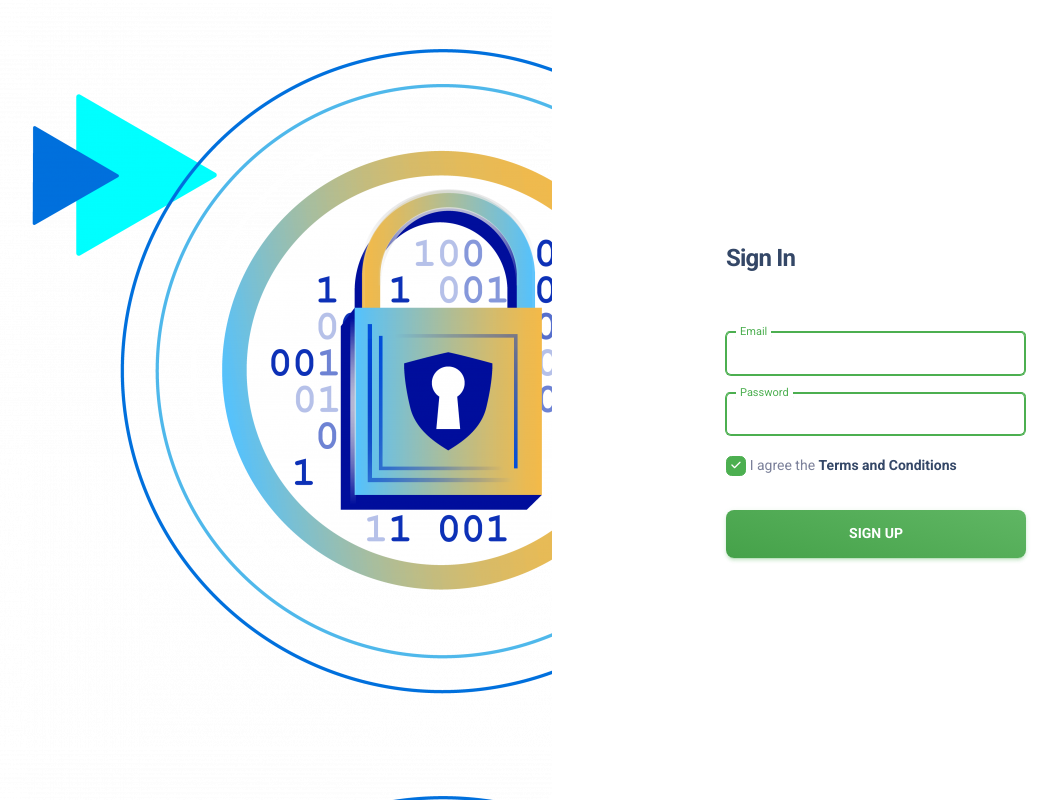
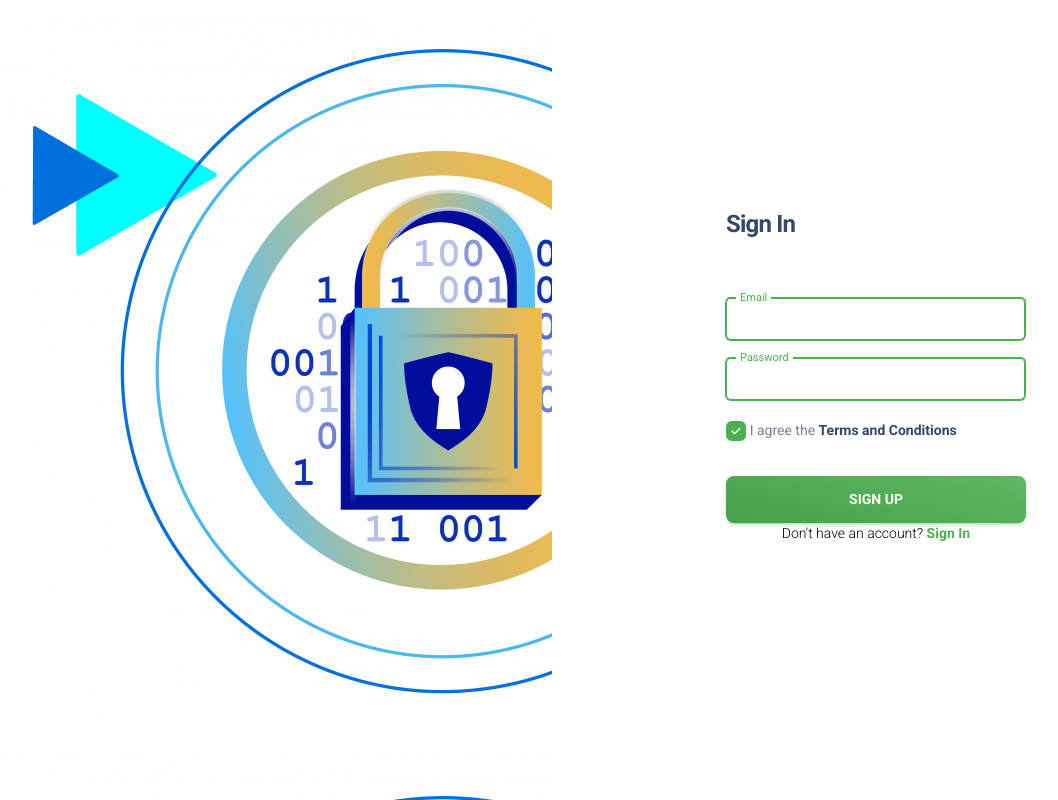
Before and after one commit to Laura-chiquillo/Criptar-Descencriptar, a Vue app: page / in a window 1280 px wide. Shown: the whole page, without its empty margins (88-1146 px from the left). Built offline with nearby package versions, Linux system fonts and the light colour scheme.

Commit message:
login terminado

```diff
--- a/package.json
+++ b/package.json
@@ -26,7 +26,7 @@
     "core-js": "3.6.5",
     "vue": "3.2.0",
     "vue-router": "4.0.14",
-    "vuex": "4.0.2"
+    "vuex": "^4.0.2"
   },
   "devDependencies": {
     "@vue/cli-plugin-babel": "~4.5.0",
--- a/src/components/MaterialButton.vue
+++ b/src/components/MaterialButton.vue
@@ -33,7 +33,7 @@ export default {
     },
   },
   methods: {
-    getClasses: (variant, color, size, fullWidth, active) => {
+  getClasses: function(variant, color, size, fullWidth, active) {
     let colorValue, sizeValue, fullWidthValue, activeValue;
 
     // Setting the button variant and color
@@ -54,5 +54,6 @@ export default {
     return `${colorValue} ${sizeValue} ${fullWidthValue} ${activeValue}`;
   },
 },
+
 };
 </script>
--- a/src/main.js
+++ b/src/main.js
@@ -1,10 +1,12 @@
 import { createApp } from "vue";
 import App from "./App.vue";
-import store from "./store";
-import router from "./router";
 import "./assets/css/nucleo-icons.css";
 import "./assets/css/nucleo-svg.css";
 import MaterialDashboard from "./material-dashboard";
+import router from "./router";
+import store from "./store";
+
+import "./views/axios";
 
 const appInstance = createApp(App);
 appInstance.use(store);
--- a/src/router/index.js
+++ b/src/router/index.js
@@ -1,17 +1,22 @@
 import { createRouter, createWebHistory } from "vue-router";
+import SignIn from "../views/SignIn.vue";
 import SignUp from "../views/SignUp.vue";
 import login from "../views/login.vue";
-
 const routes = [
   {
     path: "/",
-    name: "/",
+    name: "Login",
     component: login,
   },
   {
     path: "/SingUp",
     name: "SingUp",
     component: SignUp,
+  },
+  {
+    path: "/sign-in",
+    name: "SignIn",
+    component: SignIn,
   },
 ];
 
--- /dev/null
+++ b/src/views/SignIn.vue
@@ -0,0 +1,150 @@
+<template>
+  <form @submit.prevent="handleSubmit">
+    <div class="bg-white">
+      <div class="container top-0 position-sticky z-index-sticky">
+        <div class="row">
+          <div class="col-12">
+            <navbar
+              isBlur="blur my-3 py-2 mt-4 start-0 end-0 mx-4 shadow blur border-radius-lg"
+              btnBackground="bg-gradient-success"
+              v-bind:darkMode="true"
+            />
+          </div>
+        </div>
+      </div>
+      <main class="mt-0 main-content">
+        <section>
+          <div class="page-header min-vh-100">
+            <div class="container">
+              <div class="row">
+                <div
+                  class="col-6 d-lg-flex d-none h-100 my-auto pe-0 ps-0 position-absolute top-0 start-0 text-center justify-content-center flex-column"
+                >
+                  <div
+                    class="position-relative h-100 m-3 px-7 border-radius-lg d-flex flex-column justify-content-center"
+                    :style="{
+                      backgroundImage:
+                        'url(' +
+                        require('@/assets/img/illustrations/illustration-signin.jpg') +
+                        ')',
+                    }"
+                  ></div>
+                </div>
+                <div
+                  class="col-xl-4 col-lg-5 col-md-7 d-flex flex-column ms-auto me-auto ms-lg-auto me-lg-5"
+                >
+                  <div class="card card-plain">
+                    <div class="pb-0 card-header bg-transparent mb-4">
+                      <h4 class="font-weight-bolder">Registro</h4>
+                    </div>
+                    <div class="card-body">
+                      <form role="form">
+                        <div class="mb-3">
+                          <material-input
+                            id="name"
+                            type="text"
+                            label="Name"
+                            name="name"
+                            size="lg"
+                            v-model="name_registro"
+                          />
+                        </div>
+                        <div class="mb-3">
+                          <material-input
+                            id="email"
+                            type="email"
+                            label="Email"
+                            name="email"
+                            size="lg"
+                            v-model="email_registro"
+                          />
+                        </div>
+                        <div class="mb-3">
+                          <material-input
+                            id="password"
+                            type="password"
+                            label="Password"
+                            name="password"
+                            size="lg"
+                            v-model="password_registro"
+                          />
+                        </div>
+                        <material-button
+                          class="mt-4"
+                          variant="gradient"
+                          color="success"
+                          size="lg"
+                          type="button"
+                          @click="handleSubmit"
+                        >
+                          REGISTRAR
+                        </material-button>
+                      </form>
+                    </div>
+                    <div class="px-1 pt-0 text-center card-footer px-lg-2">
+                      <p class="mx-auto mb-4 text-sm">
+                        Don't have an account?
+                        <router-link
+                          :to="{ name: 'Login' }"
+                          class="text-success text-gradient font-weight-bold"
+                          >Login</router-link
+                        >
+                      </p>
+                    </div>
+                  </div>
+                </div>
+              </div>
+            </div>
+          </div>
+        </section>
+      </main>
+    </div>
+  </form>
+</template>
+
+<script>
+import MaterialButton from "@/components/MaterialButton.vue";
+import MaterialInput from "@/components/MaterialInput.vue";
+
+import { mapMutations } from "vuex";
+const body = document.getElementsByTagName("body")[0];
+
+import axios from "axios";
+
+export default {
+  name: "sign-up",
+  components: {
+    MaterialInput,
+    MaterialButton,
+  },
+  beforeMount() {
+    this.toggleEveryDisplay();
+    this.toggleHideConfig();
+    body.classList.remove("bg-gray-100");
+  },
+  beforeUnmount() {
+    this.toggleEveryDisplay();
+    this.toggleHideConfig();
+    body.classList.add("bg-gray-100");
+  },
+  data() {
+    return {
+      email_registro: '',
+      password_registro: '',
+      name_registro: '',
+    };
+  },
+  methods: {
+    ...mapMutations(["toggleEveryDisplay", "toggleHideConfig"]),
+
+    async handleSubmit() {
+      const response = await axios.post('sign-in', {
+        email: this.email_registro,
+        password: this.password_registro,
+        name: this.name_registro,
+      });
+       console.log(response);
+      }
+    },
+};
+</script>
--- /dev/null
+++ b/src/views/axios.js
@@ -0,0 +1,4 @@
+import axios from "axios";
+
+axios.defaults.baseURL = "http://localhost:8080";
+axios.defaults.headers.common['Authorization'] = 'Bearer ' + localStorage.getItem('token');
--- a/src/views/login.vue
+++ b/src/views/login.vue
@@ -1,4 +1,5 @@
 <template>
+  <form @submit.prevent="handleSubmit" >
     <div class="bg-white">
       <div class="container top-0 position-sticky z-index-sticky">
         <div class="row">
@@ -70,8 +71,19 @@
                             color="success"
                             fullWidth
                             size="lg"
+                            @click="handleSubmit()"
                             >Sign Up</material-button>
                         </div>
+                        <div class="px-1 pt-0 text-center card-footer px-lg-2">
+                    <p class="mx-auto mb-4 text-sm">
+                      Don't have an account?
+                      <router-link
+                        :to="{ name: 'SignIn' }"
+                        class="text-success text-gradient font-weight-bold"
+                        >Sign In</router-link
+                      >
+                    </p>
+                  </div>
                       </form>
                     </div>
                   </div>
@@ -82,15 +94,16 @@
         </section>
       </main>
     </div>
+  </form>
   </template>
 
   <script>
-  import MaterialInput from "@/components/MaterialInput.vue";
-  import MaterialCheckbox from "@/components/MaterialCheckbox.vue";
   import MaterialButton from "@/components/MaterialButton.vue";
+import MaterialCheckbox from "@/components/MaterialCheckbox.vue";
+import MaterialInput from "@/components/MaterialInput.vue";
+import { mapMutations } from "vuex";
 
   const body = document.getElementsByTagName("body")[0];
-  import { mapMutations } from "vuex";
 
 
   export default {
@@ -115,14 +128,65 @@
       return {
         email: "",
         password: "",
+        segundos: 300,
+        contador: 0,
       };
     },
     methods: {
       ...mapMutations(["toggleEveryDisplay", "toggleHideConfig"]),
-      handleSubmit(e) {
-        e.preventDefault();
+
+      tiempo() {
+      if (this.segundos == 0) {
+        this.segundos = 300;
+      } else {
+        this.segundos--;
+        setTimeout(this.tiempo, 1000);
+      }
+    },
+    bloquear() {
+      var usuario = document.getElementById("usuario");
+      var contraseña = document.getElementById("contraseña");
+
+      usuario.disabled = true;
+      contraseña.disabled = true;
+
+      setTimeout(() => {
+        usuario.disabled = false;
+        contraseña.disabled = false;
+      }, 300000);
+    },
+    mostrar() {
+      var tipo = document.getElementById("contraseña");
+
+      if (tipo.type == "password") {
+        tipo.type = "text";
+      } else {
+        tipo.type = "password";
+      }
+    },
+
+    handleSubmit() {
+      var email = document.getElementById("email").value;
+      var password = document.getElementById("password").value;
+
+      if (email == "laura@gmail.com" && password == "niño-2023.") {
         this.$router.push("SingUp");
-      },
+        console.log("hola");
+      } else {
+        this.contador += 1;
+        console.log("error");
+      }
+      if (this.contador == 3) {
+        alert("Ultimo intento para ingresar los datos correctamente");
+      }
+
+      if (this.contador == 4) {
+        alert("Bloqueado");
+        this.contador = 0;
+        this.bloquear();
+        this.tiempo();
+      }
+    },
     },
   };
   </script>
--- /dev/null
+++ b/src/views/vuex.js
@@ -0,0 +1,28 @@
+import Vue from 'vue';
+import vuex from 'vuex';
+
+Vue.use(vuex);
+
+const state = {
+    user: null,
+};
+
+const store = new vuex.Store({
+    state,
+    getters: {
+        user: (state) => state.user,
+    },
+    actions: {
+        user(context, user) {
+            context.commit('user', user);
+        }
+    },
+    mutations: {
+        user(state, user) {
+            state.user = user;
+        }
+    },
+
+});
+
+export default store;
```
Lines whose indentation alone changed are shown as unchanged.
